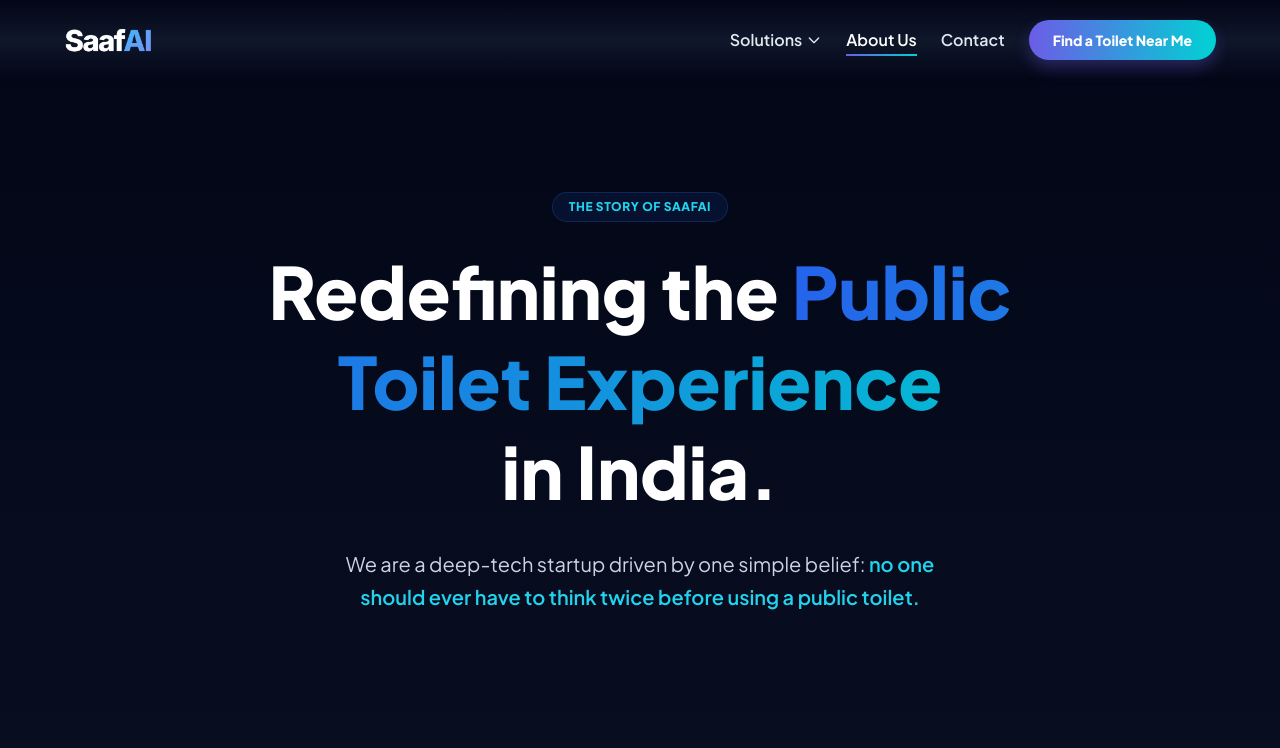
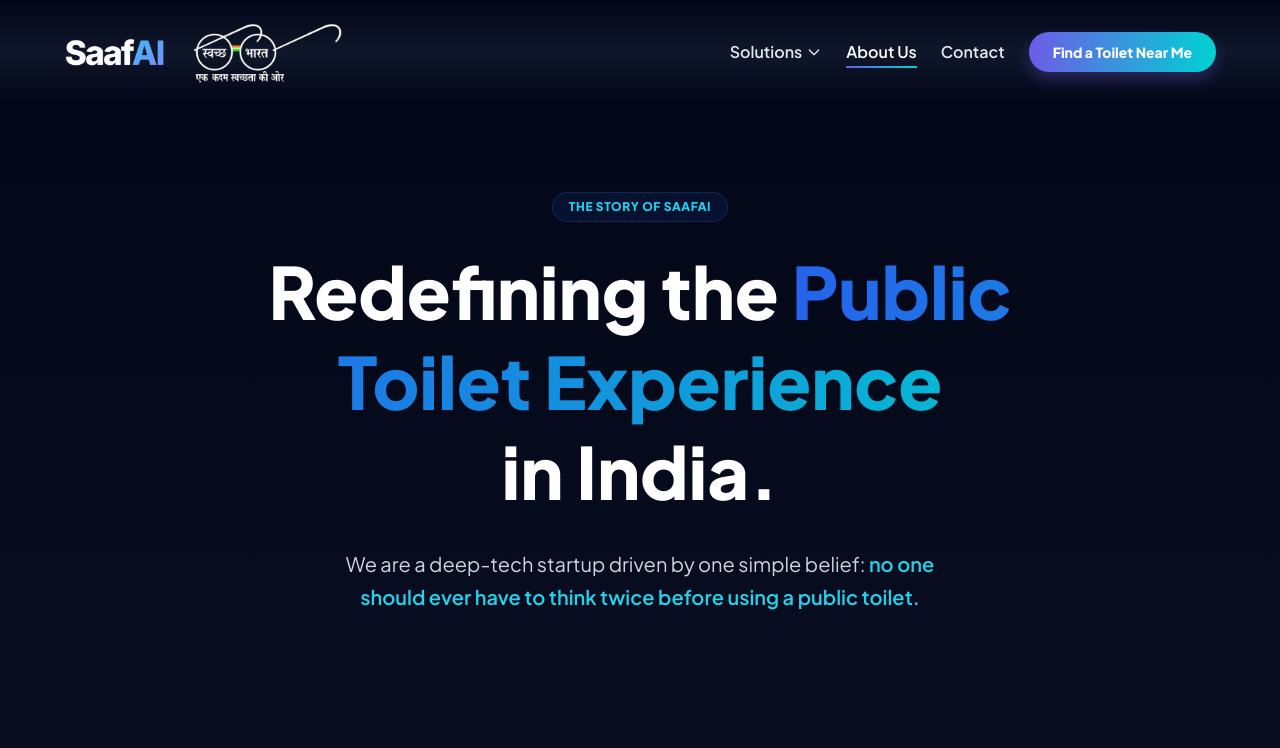
Before and after one commit to kartik-560/Safai-Westie, a Next.js app: page /about in a window 1280 px wide. Shown: the top 748 px of the page. Built offline with nearby package versions, Linux system fonts and the light colour scheme.

Commit message:
feat: enhance HeroSection content and add Swachh Bharat logo to Navigation

```diff
--- a/app/layout.jsx
+++ b/app/layout.jsx
@@ -4,6 +4,7 @@
 import WhatsAppFloat from '@/components/WhatsAppFloat'
 import BackgroundBlobs from '@/components/BackgroundBlobs'
 import ScrollTriggerCleanup from '@/components/ScrollTriggerCleanup'
+import Script from 'next/script'
 import './globals.css'
 
 const plusJakarta = Plus_Jakarta_Sans({
@@ -15,8 +16,8 @@
 export const metadata = {
   title: 'saafAI | No Second Thoughts',
   description: 'Empowering public sanitation with India\'s first AI-driven hygiene rating engine',
-  keywords: ['AI', 'sanitation', 'hygiene', 'public toilets', 'India', 'Swachh Bharat'],
-   icons: {
+  keywords: ['AI', 'sanitation', 'hygiene', 'public toilets', 'India', 'Swachh Bharat', 'cleanliness', 'health', 'technology', 'innovation', "sanitation rating", "public health", "clean India", "hygiene monitoring", "AI technology", "sanitation solutions", "SaafAI", "Swachh Bharat Abhiyan", "public hygiene", "sanitation innovation", "AI-driven sanitation", "cleanliness rating", "sanitation monitoring", "public health technology"],
+  icons: {
     icon: '/flo-mascot.png'
   }
 }
@@ -28,7 +29,20 @@
   return (
 
     <html lang="en">
-
+      <head>
+        <Script
+          src="https://www.googletagmanager.com/gtag/js?id=G-0MS3KJJS34"
+          strategy="afterInteractive"
+        />
+        <Script id="google-analytics" strategy="afterInteractive">
+          {`
+            window.dataLayer = window.dataLayer || [];
+            function gtag(){dataLayer.push(arguments);}
+            gtag('js', new Date());
+            gtag('config', 'G-0MS3KJJS34');
+          `}
+        </Script>
+      </head>
       <body className={plusJakarta.className}>
 
         <ScrollTriggerCleanup />
--- a/components/HeroSection.jsx
+++ b/components/HeroSection.jsx
@@ -79,13 +79,13 @@
 
   const content = {
     subtitle:
-      "Verifying cleanliness in hygiene-critical infrastructure through objective computer vision and AI-driven intelligence.",
+      "Rating cleanliness through computer vision and AI-driven intelligence,",
     engineTitle: "SaafAI Hygiene Scores You Can Trust",
     engineDesc:
       `SaafAI is built to make using a public toilet feel less uncertain and more comfortable.
          We bring together real-time feedback from people like you, smart hygiene checks, and verified cleaning updates so you know what to expect before you walk in.
          Nosurprises, no second-guessing — just cleaner toilet you can trust, wherever you are.`,
-    // engineDesc1: "through objective computer vision and AI-driven intelligence.",
+    engineDesc1: "So that you can use any Toilet without 2nd Thoughts !!",
   }
 
   return (
@@ -128,7 +128,7 @@
                      font-extrabold leading-tight
                      mb-4 md:mb-6 max-w-[1100px] text-white mt-[-10px]"
         >
-          The Intelligence Layer for <span className="text-transparent bg-clip-text bg-gradient-to-r from-[#6C5CE7] to-[#00D2D3]">Global Hygiene</span>
+          The Intelligence Layer for <span className="text-transparent bg-clip-text bg-gradient-to-r from-[#6C5CE7] to-[#00D2D3]">Toilet Hygiene</span>
         </h1>
 
 
@@ -140,7 +140,9 @@
         >
           {content.subtitle}
           <br />
-          {/* {content.engineDesc1} */}
+          <span className="text-transparent bg-clip-text bg-gradient-to-r from-[#6C5CE7] to-[#00D2D3]">
+          {content.engineDesc1}
+          </span>
         </p>
         {/* <button
           onClick={(e) => {
--- a/components/Navigation.jsx
+++ b/components/Navigation.jsx
@@ -93,17 +93,34 @@
                 z-[1000]
                  bg-gradient-to-b from-slate-950 via-slate-900 to-slate-950
                  transition-colors backdrop-blur-md">
+      <div className="flex items-center gap-4">
         <Link
           href="/"
           onClick={handleHomeClick}
-        className="flex items-center cursor-pointer hover:opacity-80 transition-opacity duration-200"
+          className="hover:opacity-80 transition-opacity duration-200"
         >
           <img
             src="/logo.png"
-          alt="saafAI"
-          className="h-7 sm:h-8 md:h-6 lg:h-7 w-auto"
+            alt="SaafAI"
+            className="h-7 sm:h-8 md:h-7 lg:h-8 w-auto"
           />
         </Link>
+
+        <Link
+          href="/"
+          onClick={handleHomeClick}
+          className="hover:opacity-80 transition-opacity duration-200"
+        >
+          <img
+            src="/Swatcha_bharat1.png"
+            alt="Swachh Bharat"
+            className="h-12 sm:h-14 md:h-16 lg:h-18 w-auto"
+          />
+        </Link>
+
+      </div>
+
+
 
       {/* Desktop Navigation */}
       <div className="hidden md:flex items-center gap-6">
```
Also changed, not shown: public/Swatcha_bharat1.png (added). Lines whose indentation alone changed are shown as unchanged.
